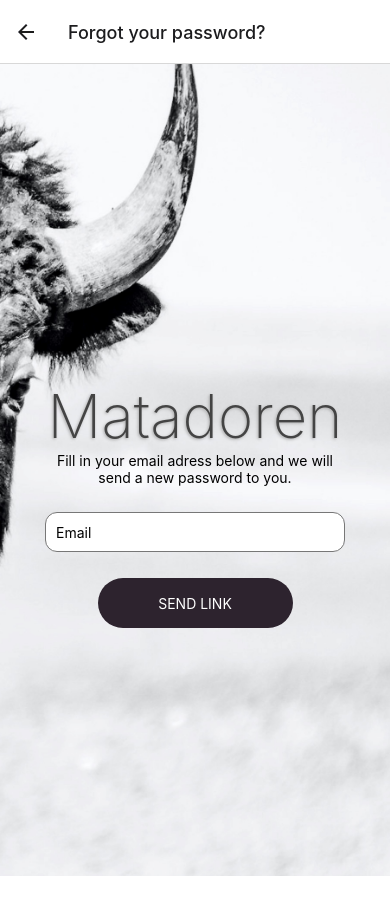
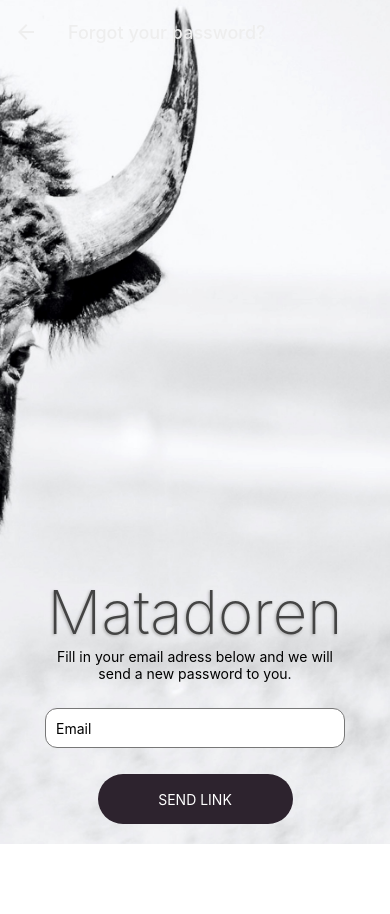
Before and after one commit to david-O-Ciarnain/matadoren-chat, a React Native app: screen /ForgotPWScreen in a window 390 px wide. Shown: the top 914 px of the page. After the commit the page ends 844 px from the top, so only its background shows below. Built offline with nearby package versions, Linux system fonts and the light colour scheme.

Commit message:
Transparent dark header + reposition of content

```diff
--- a/App.tsx
+++ b/App.tsx
@@ -5,6 +5,7 @@ import { NavigationContainer } from "@react-navigation/native";
 import { createNativeStackNavigator } from "@react-navigation/native-stack";
 import RegisterScreen from "./src/views/RegisterScreen";
 import ForgotPWScreen from "./src/views/ForgotPWScreen";
+import { BlurView } from "expo-blur";
 
 export default function App() {
   const Stack = createNativeStackNavigator();
@@ -25,12 +26,22 @@ export default function App() {
         <Stack.Screen
           name="RegisterScreen"
           component={RegisterScreen}
-          options={{ title: "Register at Matadoren" }}
+          options={{
+            title: "Register at Matadoren",
+            headerTransparent: true,
+            headerTintColor: "#eee",
+            headerStyle: { backgroundColor: "rgba(0,0,0,0.55)" },
+          }}
         />
         <Stack.Screen
           name="ForgotPWScreen"
           component={ForgotPWScreen}
-          options={{ title: "Forgot your password?" }}
+          options={{
+            title: "Forgot your password?",
+            headerTransparent: true,
+            headerTintColor: "#eee",
+            headerStyle: { backgroundColor: "rgba(0,0,0,0.55)" },
+          }}
         />
       </Stack.Navigator>
     </NavigationContainer>
--- a/package.json
+++ b/package.json
@@ -13,6 +13,7 @@
     "@react-navigation/native": "^6.0.10",
     "@react-navigation/native-stack": "^6.6.2",
     "expo": "~45.0.0",
+    "expo-blur": "~11.1.0",
     "expo-status-bar": "~1.3.0",
     "react": "17.0.2",
     "react-dom": "17.0.2",
--- a/src/components/ForgotForm.js
+++ b/src/components/ForgotForm.js
@@ -43,8 +43,8 @@ const styles = StyleSheet.create({
   container: {
     height: "100%",
     alignItems: "center",
-    justifyContent: "center",
-    marginTop: 50,
+    justifyContent: "flex-end",
+    paddingBottom: 20,
   },
   paragraph: {
     width: "80%",
--- a/src/components/LoginForm.js
+++ b/src/components/LoginForm.js
@@ -70,8 +70,8 @@ const styles = StyleSheet.create({
   container: {
     height: "100%",
     alignItems: "center",
-    justifyContent: "center",
-    paddingTop: 250,
+    justifyContent: "flex-end",
+    paddingBottom: 20,
   },
   input: {
     height: 40,
```
Also changed, not shown: 1 other file (tests, documents, lock files or other folders).
